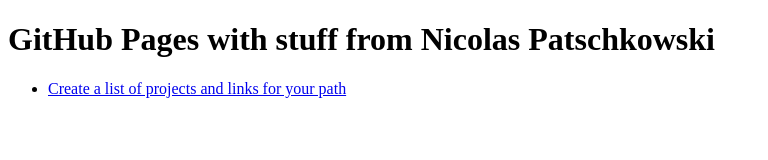
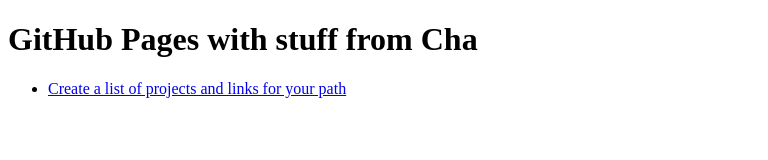
Before and after one commit to Char0C/Char0C.github.io, a plain HTML site: page index.html in a window 1280 px wide. Shown: the whole page, without its empty margins (0-768 px from the left). Drawn offline with Linux system fonts and the light colour scheme.

Commit message:
Update index.html

```diff
--- a/index.html
+++ b/index.html
@@ -1,10 +1,10 @@
 <!DOCTYPE html>
 <html>
 <head>
-	<title>GitHub Pages with stuff from Nicolas Patschkowski</title>
+	<title>GitHub Pages with stuff from Cha</title>
 </head>
 <body>
-	<h1>GitHub Pages with stuff from Nicolas Patschkowski</h1>
+	<h1>GitHub Pages with stuff from Cha</h1>
 	<ul>
 		<li><a href="project-links-generator/index.html">Create a list of projects and links for your path</a></li>
 	</ul>
```
